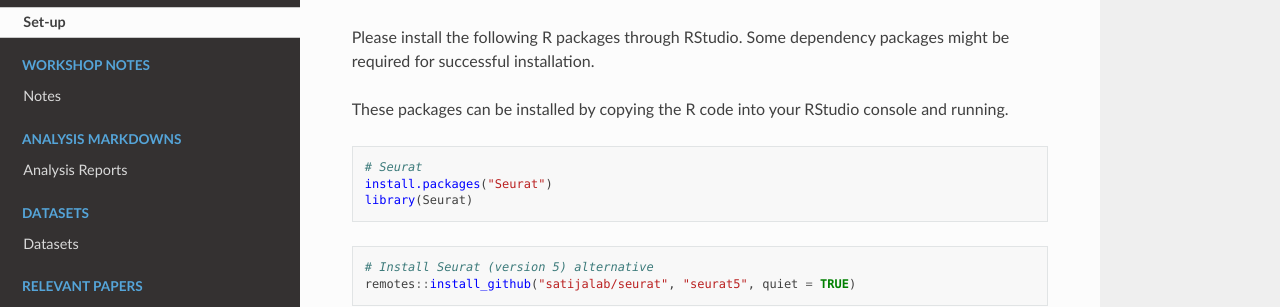
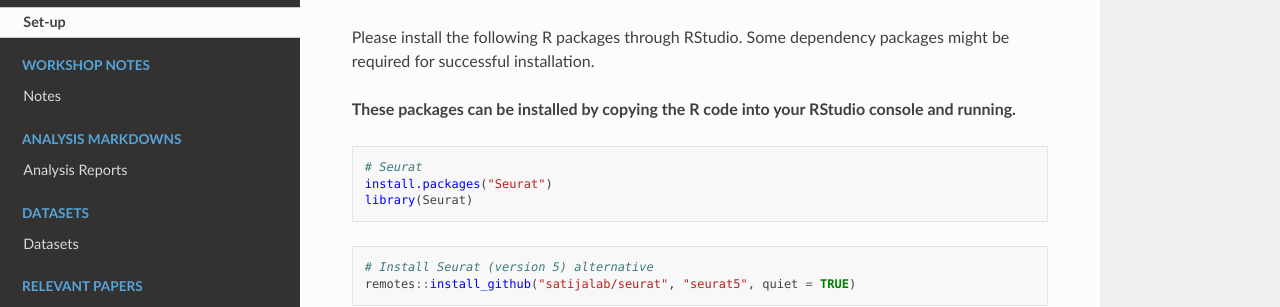
Before and after one commit to dw-thomson/SAGC_scRNAseq_workshop, a Sphinx documentation site: the page built from docs/source/Set-up.rst, in a window 1280 px wide. Shown: the part 230-537 px from the top of the page. Built offline with Sphinx 7.4.7 and the Read the Docs theme 2.0.0, drawn with Linux system fonts in a browser that asks for light colours.

Commit message:
Update Set-up.rst
w

```diff
--- a/docs/source/Set-up.rst
+++ b/docs/source/Set-up.rst
@@ -6,7 +6,7 @@
 
 Please install the following R packages through RStudio. Some dependency packages might be required for successful installation.
 
-These packages can be installed by copying the R code into your RStudio console and running.
+**These packages can be installed by copying the R code into your RStudio console and running.**
 
 .. code-block:: R
 
```
